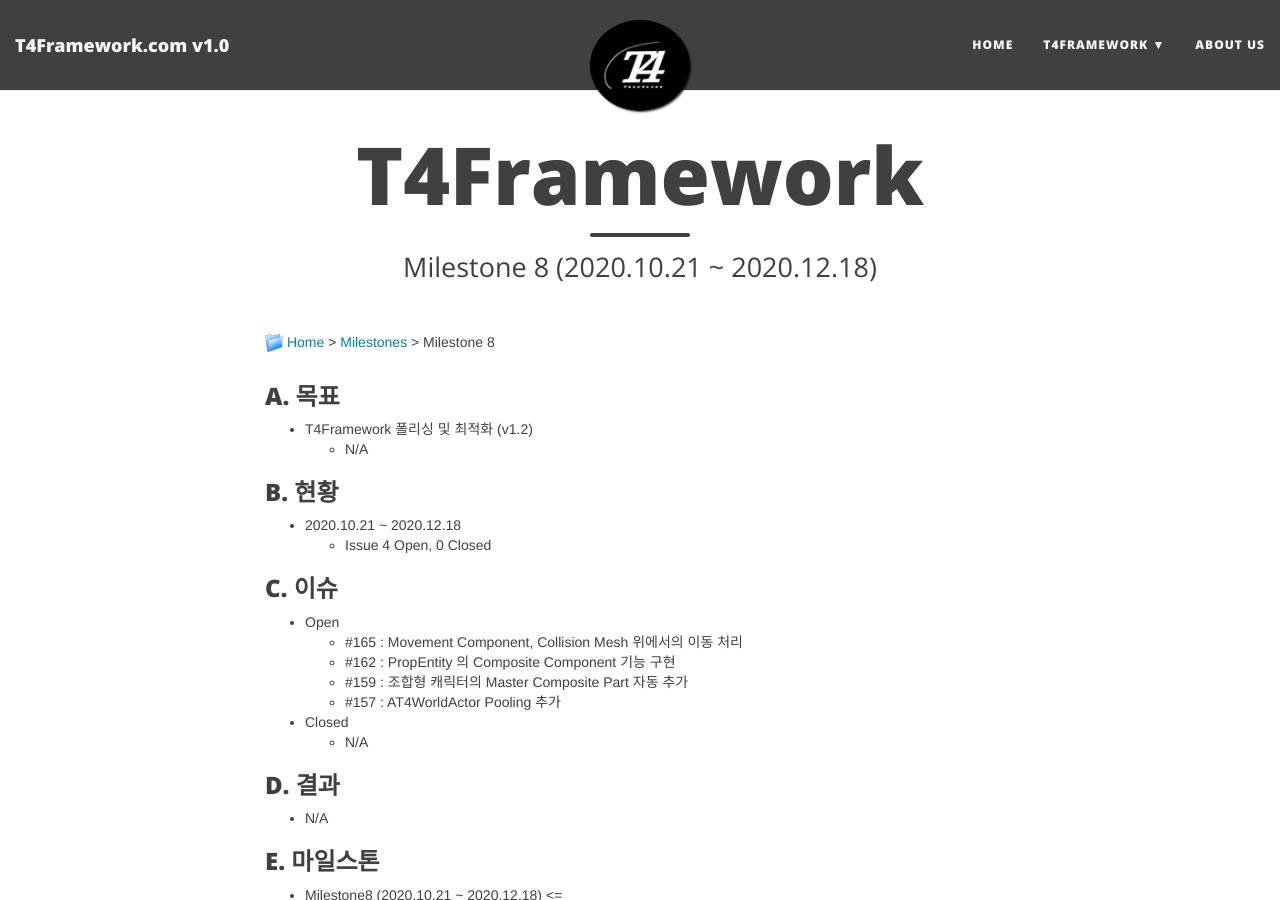
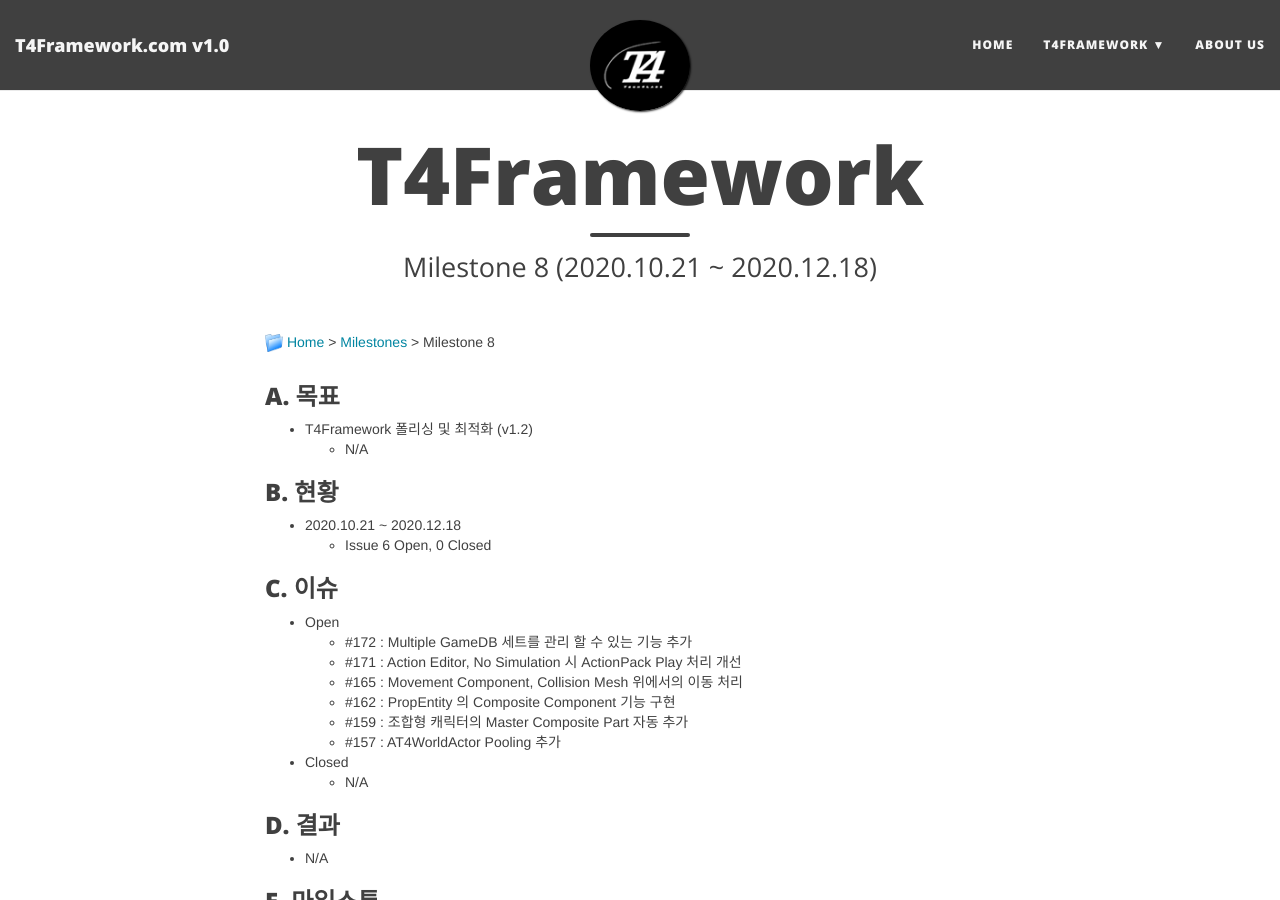
Before and after one commit to T4Framework/T4Framework_WebSite, a Jekyll site: the page built from docs/T4Framework_Milestone8_Achieved.md, in a window 1280 px wide and 900 px high. Built offline with Jekyll 4.4.1, drawn with Linux system fonts in a browser that asks for light colours; nearby versions of some CDN libraries.

Commit message:
M8 이슈 업데이트

```diff
--- a/docs/T4Framework_Milestone8_Achieved.md
+++ b/docs/T4Framework_Milestone8_Achieved.md
@@ -13,11 +13,13 @@
 ### B. 현황
 
 - 2020.10.21 ~ 2020.12.18
-  - Issue 4 Open, 0 Closed
+  - Issue 6 Open, 0 Closed
 
 ### C. 이슈
 
 - Open
+  - #172 : Multiple GameDB 세트를 관리 할 수 있는 기능 추가
+  - #171 : Action Editor, No Simulation 시 ActionPack Play 처리 개선
   - #165 : Movement Component, Collision Mesh 위에서의 이동 처리
   - #162 : PropEntity 의 Composite Component 기능 구현
   - #159 : 조합형 캐릭터의 Master Composite Part 자동 추가
```
